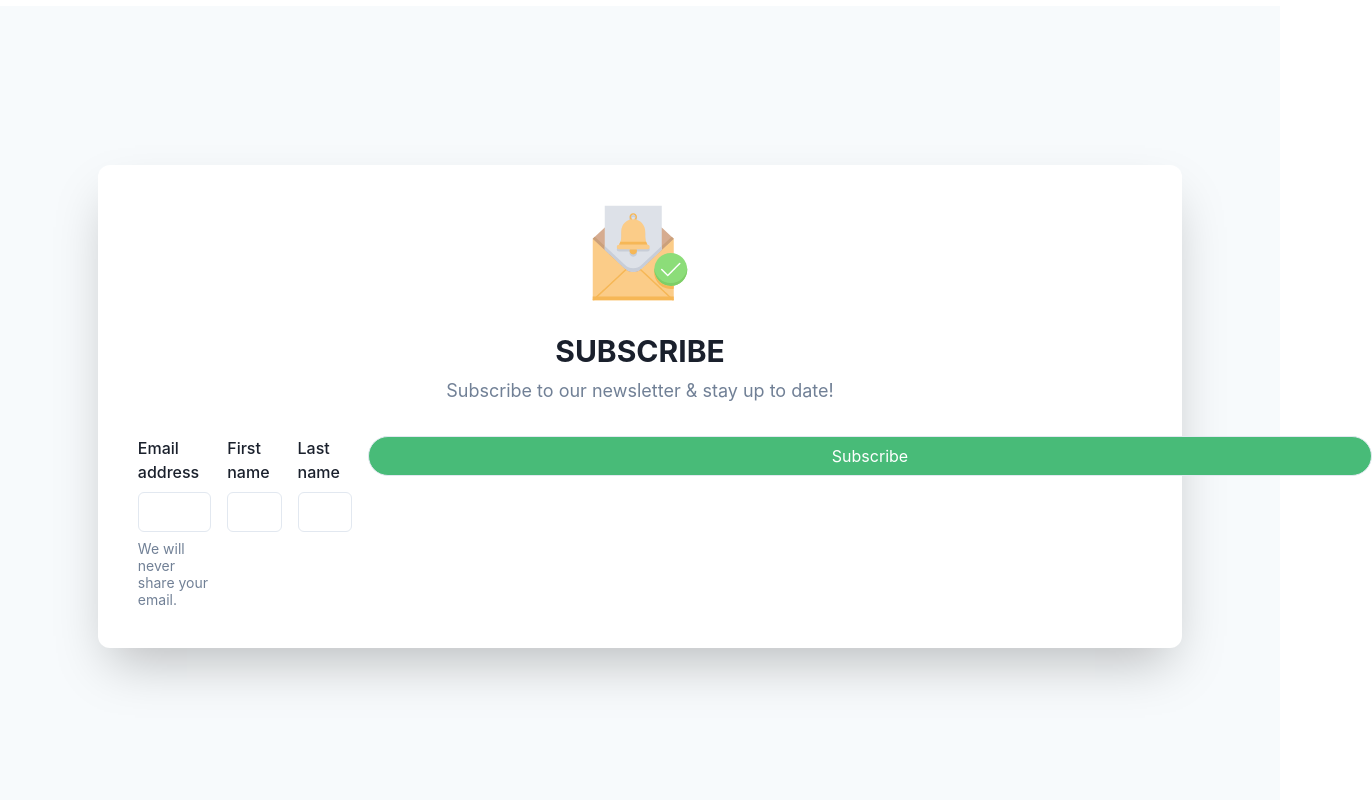
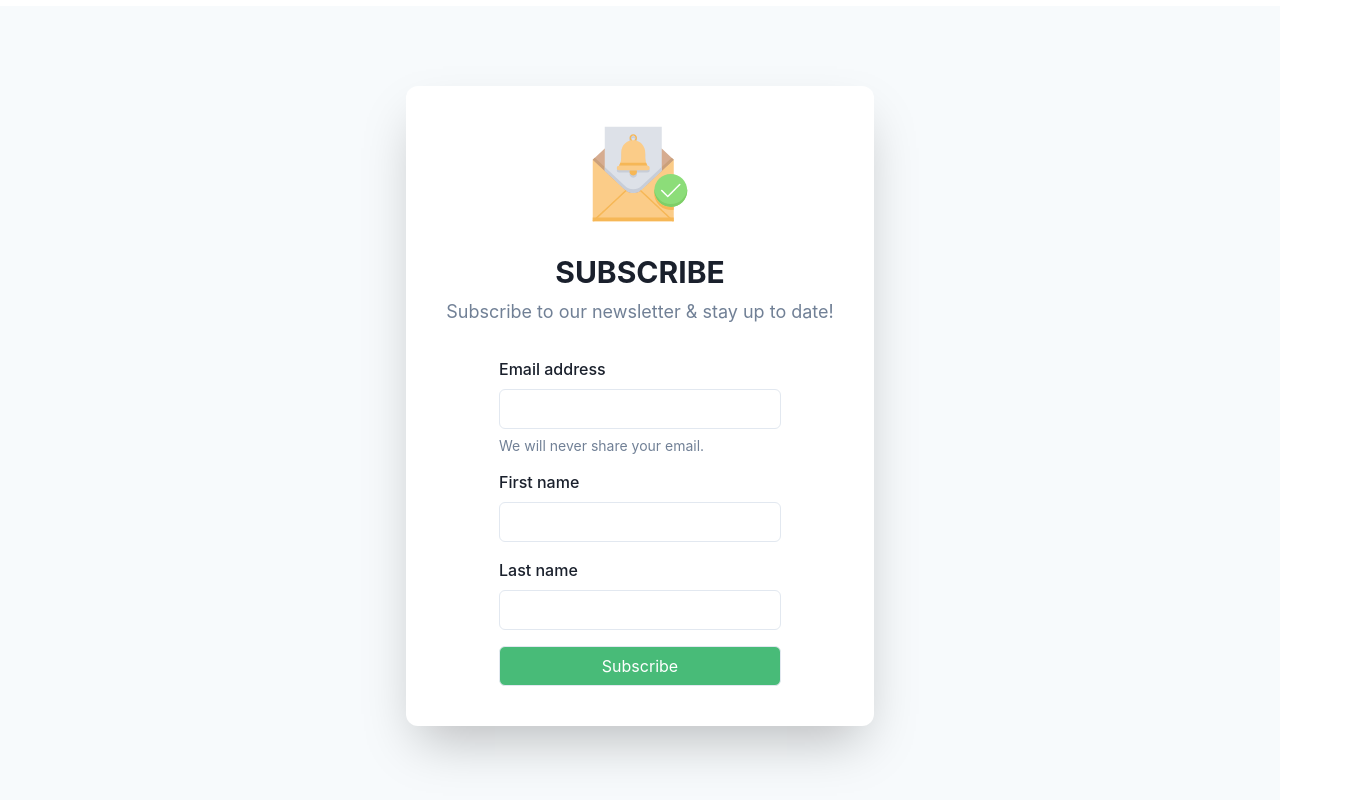
Before and after one commit to azerpas/fractif, a Next.js app: page / in a window 1280 px wide. Shown: the part 3834-4634 px from the top of the page, 1372 px wide, since content can reach past the window. Built offline with nearby package versions, Linux system fonts and the light colour scheme; no server answers.

Commit message:
Fixed form tocolumn

```diff
--- a/src/components/newsletter/index.tsx
+++ b/src/components/newsletter/index.tsx
@@ -110,7 +110,7 @@ export default function Newsletter({recaptcha, setRecaptcha}: {recaptcha: string
 					<Spinner size="xl"/>
 					:
 					<form onSubmit={handleSubmit(onSubmit)}>
-						<Stack spacing={4} direction={{ base: 'column', sm: 'column', xl: 'row' }} w={'full'}>
+						<Stack spacing={4} direction={{ base: 'column' }} w={'full'}>
 							<FormControl id="email">
 								<FormLabel>Email address</FormLabel>
 								<Input type="email" {...register("email", {required: true, pattern: /[^@\s]+@[^@\s]+\.[^@\s]+/im})} />
@@ -153,9 +153,7 @@ export default function Newsletter({recaptcha, setRecaptcha}: {recaptcha: string
 							{errors.response ? errors.response.message : null} {errors.listId ? errors.listId.type : null}
 							<Input
 							bg={'green.400'}
-							rounded={'full'}
 							color={'white'}
-							flex={'1 0 auto'}
 							_hover={{ bg: 'green.500' }}
 							_focus={{ bg: 'green.500' }}
 							type="submit"
```
